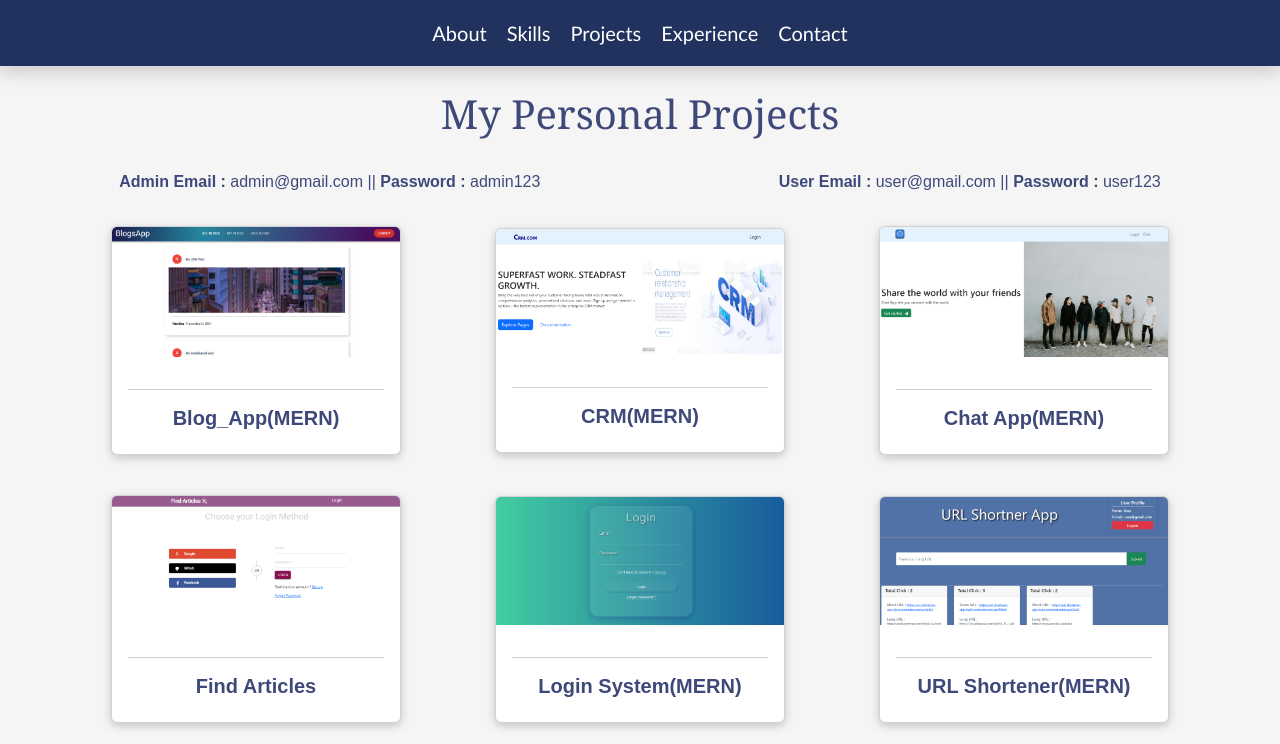
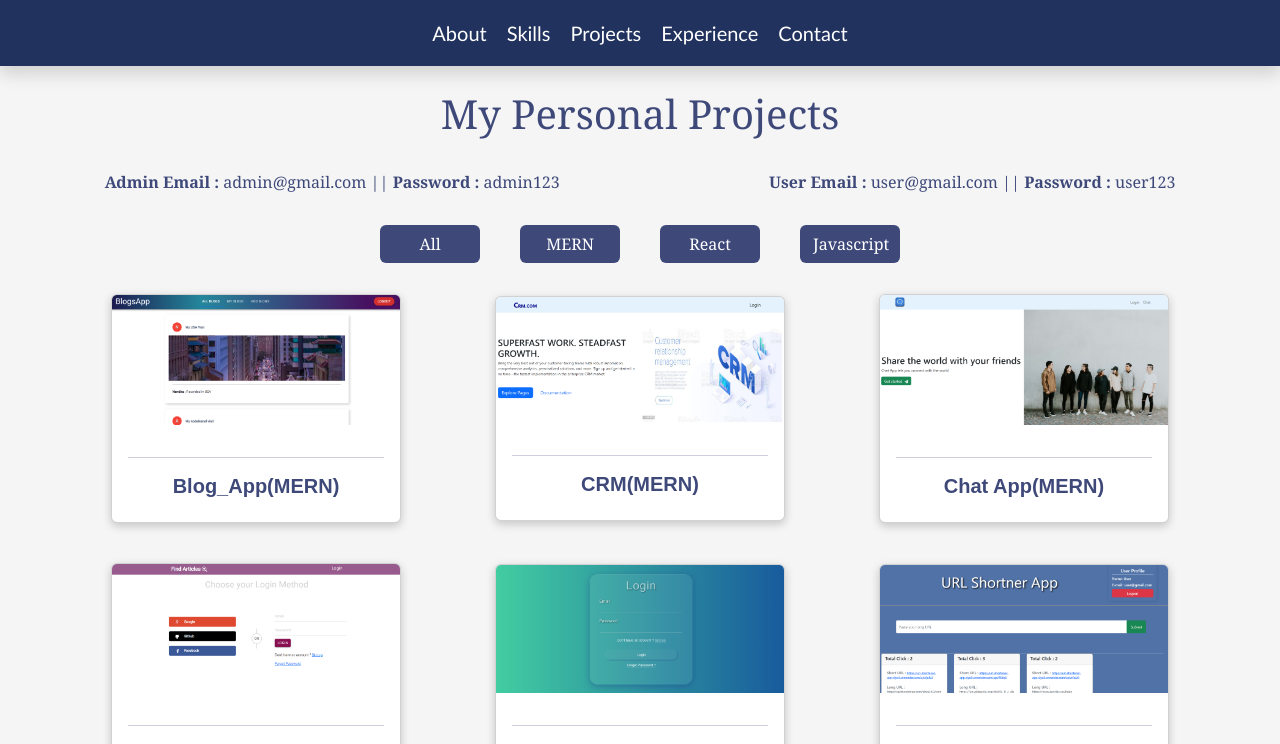
Before and after one commit to Rajeshs1708/My_Portfolio, a React (Create React App) app: page /projects in a window 1280 px wide. Shown: the top 744 px of the page. Built offline with nearby package versions, Linux system fonts and the light colour scheme.

Commit message:
first commit

```diff
--- a/src/Helpers/ProjectList.js
+++ b/src/Helpers/ProjectList.js
@@ -1,187 +1,208 @@
-import urlShortener from '../Assets/urlShortener.png'
-import loginSystem from '../Assets/loginSystem.png'
-import crm from '../Assets/crm.png'
-import chatApp from '../Assets/chatapp.png'
-import amazon from '../Assets/amazon.png'
-import youtube from '../Assets/youtube.png'
-import facebook from '../Assets/facebook.png'
-import blogApp from '../Assets/blogApp.png'
-import thirukkural from '../Assets/thirukkural.png'
-import iceAndFire from '../Assets/ice&fire.png'
-import covid19 from '../Assets/covid19.png'
-import htmlForm from '../Assets/htmlForm.png'
-import infiniteScroll from '../Assets/infiniteScroll.png'
-import calculator from '../Assets/calculator.png'
-import oAuth from '../Assets/oAuth.png'
+import urlShortener from "../Assets/urlShortener.png";
+import loginSystem from "../Assets/loginSystem.png";
+import crm from "../Assets/crm.png";
+import chatApp from "../Assets/chatapp.png";
+import amazon from "../Assets/amazon.png";
+import youtube from "../Assets/youtube.png";
+import facebook from "../Assets/facebook.png";
+import blogApp from "../Assets/blogApp.png";
+import thirukkural from "../Assets/thirukkural.png";
+import iceAndFire from "../Assets/ice&fire.png";
+import covid19 from "../Assets/covid19.png";
+import htmlForm from "../Assets/htmlForm.png";
+import infiniteScroll from "../Assets/infiniteScroll.png";
+import calculator from "../Assets/calculator.png";
+import oAuth from "../Assets/oAuth.png";
 
 const ProjectList = [
   {
-    name: 'Blog_App(MERN)',
-    alt: 'Blog_App',
+    name: "Blog_App(MERN)",
+    alt: "Blog_App",
     image: blogApp,
-    skills: 'React, Material UI, Node JS, Express JS, MongoDB',
-    gitLink1: 'https://github.com/Rajeshs1708/Blog_app_Frontend',
-    gitLink2: 'https://github.com/Rajeshs1708/Blog_app_Backend',
-    netlifyLink: 'https://blog-app-001.netlify.app/',
+    skills: "React, Material UI, Node JS, Express JS, MongoDB",
+    gitLink1: "https://github.com/Rajeshs1708/Blog_app_Frontend",
+    gitLink2: "https://github.com/Rajeshs1708/Blog_app_Backend",
+    netlifyLink: "https://blog-app-001.netlify.app/",
     description:
-      'Blog MERN is a web application that makes it easy to create and manage content-rich blogs. It is built with the MERN (MongoDB, Express, React, Node.js) stack and is designed to be fast, secure, and user-friendly. With its simple yet modern user interface, Blog MERN provides users with an efficient way to create and manage their blogs.This blog app is a type of website where the content is presented in reverse chronological order (newer content appear first).'
+      "Blog MERN is a web application that makes it easy to create and manage content-rich blogs. It is built with the MERN (MongoDB, Express, React, Node.js) stack and is designed to be fast, secure, and user-friendly. With its simple yet modern user interface, Blog MERN provides users with an efficient way to create and manage their blogs.This blog app is a type of website where the content is presented in reverse chronological order (newer content appear first).",
+    category: "MERN",
   },
   {
-    name: 'CRM(MERN)',
-    alt: 'Customer Relationship Management',
+    name: "CRM(MERN)",
+    alt: "Customer Relationship Management",
     image: crm,
-    skills: 'React, Bootstrap, Node JS, Express JS, MongoDB, Stripe(Payment)',
-    gitLink1: 'https://github.com/Rajeshs1708/CPM-webcode-frontend',
-    gitLink2: 'https://github.com/Rajeshs1708/CPM-webcode-backend',
-    netlifyLink: 'https://cpm-app-489603.netlify.app/',
+    skills: "React, Bootstrap, Node JS, Express JS, MongoDB, Stripe(Payment)",
+    gitLink1: "https://github.com/Rajeshs1708/CPM-webcode-frontend",
+    gitLink2: "https://github.com/Rajeshs1708/CPM-webcode-backend",
+    netlifyLink: "https://cpm-app-489603.netlify.app/",
     description:
-      'CRM MERN application is a powerful customer relationship management (CRM) solution built with MongoDB, Express, React, and Node.js. This full-stack application lets you store information about customers to help you track the status of every customer relationship. The application will be able to store and edit customer details, as well as keep notes about them'
+      "CRM MERN application is a powerful customer relationship management (CRM) solution built with MongoDB, Express, React, and Node.js. This full-stack application lets you store information about customers to help you track the status of every customer relationship. The application will be able to store and edit customer details, as well as keep notes about them",
+    category: "MERN",
   },
   {
-    name: 'Chat App(MERN)',
-    alt: 'Chat App',
+    name: "Chat App(MERN)",
+    alt: "Chat App",
     image: chatApp,
-    skills: 'React, Redux, Bootstrap, Socket.io, Node JS, Express JS, MongoDB',
-    gitLink1: 'https://github.com/Rajeshs1708/chatapp-frontend',
-    gitLink2: 'https://github.com/Rajeshs1708/chatapp-backend',
-    netlifyLink: 'https://chatapp-03-23.netlify.app/',
+    skills: "React, Redux, Bootstrap, Socket.io, Node JS, Express JS, MongoDB",
+    gitLink1: "https://github.com/Rajeshs1708/chatapp-frontend",
+    gitLink2: "https://github.com/Rajeshs1708/chatapp-backend",
+    netlifyLink: "https://chatapp-03-23.netlify.app/",
     description:
-      'A Chat App(MERN) is an application that allows users to communicate with each other in real-time via chat messages This application is built using the MongoDB, Express.js, React.js, and Node.js (MERN).Users must sign up and log in to use the app. Users can send and receive messages in real-time, without having to refresh the page. Users can send private messages to other users and can see the online status of other users and Users receive notifications when they receive new messages.'
+      "A Chat App(MERN) is an application that allows users to communicate with each other in real-time via chat messages This application is built using the MongoDB, Express.js, React.js, and Node.js (MERN).Users must sign up and log in to use the app. Users can send and receive messages in real-time, without having to refresh the page. Users can send private messages to other users and can see the online status of other users and Users receive notifications when they receive new messages.",
+    category: "MERN",
   },
   {
-    name: 'Find Articles',
-    alt: 'OAuth',
+    name: "Find Articles",
+    alt: "OAuth",
     image: oAuth,
-    skills: 'React,Bootstrap, Node JS, Express JS, MongoDB',
+    skills: "React,Bootstrap, Node JS, Express JS, MongoDB",
     gitLink1:
-      'https://github.com/Rajeshs1708/Login-logout-with-multiple-OAuth-frontend-',
+      "https://github.com/Rajeshs1708/Login-logout-with-multiple-OAuth-frontend-",
     gitLink2:
-      'https://github.com/Rajeshs1708/Login-logout-with-multiple-OAuth-backend',
-    netlifyLink: 'https://login-with-oauth.netlify.app/',
+      "https://github.com/Rajeshs1708/Login-logout-with-multiple-OAuth-backend",
+    netlifyLink: "https://login-with-oauth.netlify.app/",
     description:
-      'Find Articles app is built with the MERN (MongoDB, Express, React, Node.js) stack and is designed to be fast, secure, and user-friendly.This Find Articles app is a type of website where the content is read only and we can add to favourite. '
+      "Find Articles app is built with the MERN (MongoDB, Express, React, Node.js) stack and is designed to be fast, secure, and user-friendly.This Find Articles app is a type of website where the content is read only and we can add to favourite. ",
+
+    category: "MERN",
   },
   {
-    name: 'Login System(MERN)',
-    alt: 'Login System',
+    name: "Login System(MERN)",
+    alt: "Login System",
     image: loginSystem,
-    skills: 'React, Node JS, Express JS, MongoDB ',
-    gitLink1: 'https://github.com/Rajeshs1708/Password_Reset_Flow-frontend',
-    gitLink2: 'https://github.com/Rajeshs1708/Password_Reset_Flow-backend',
-    netlifyLink: 'https://password-reset-flow-app.netlify.app/',
+    skills: "React, Node JS, Express JS, MongoDB ",
+    gitLink1: "https://github.com/Rajeshs1708/Password_Reset_Flow-frontend",
+    gitLink2: "https://github.com/Rajeshs1708/Password_Reset_Flow-backend",
+    netlifyLink: "https://password-reset-flow-app.netlify.app/",
     description:
-      'Login MERN application is a full-stack web application that provides users with an easy way to create and manage their account and log in to a secure profile. It is built with the MERN stack (MongoDB, Express, React, Node.js) and provides users with an intuitive, secure, and user-friendly interface.It also supports secure authentication.'
+      "Login MERN application is a full-stack web application that provides users with an easy way to create and manage their account and log in to a secure profile. It is built with the MERN stack (MongoDB, Express, React, Node.js) and provides users with an intuitive, secure, and user-friendly interface.It also supports secure authentication.",
+
+    category: "MERN",
   },
   {
-    name: 'URL Shortener(MERN)',
-    alt: 'URL Shortener',
+    name: "URL Shortener(MERN)",
+    alt: "URL Shortener",
     image: urlShortener,
-    skills: 'React, Bootstrap, Node JS, Express JS, MongoDB ',
-    gitLink1: 'https://github.com/Rajeshs1708/URL-Shortener-app-frontend',
-    gitLink2: 'https://github.com/Rajeshs1708/URL-Shortener-app-backend',
-    netlifyLink: 'https://url-shortener-app-finaltask.netlify.app/',
+    skills: "React, Bootstrap, Node JS, Express JS, MongoDB ",
+    gitLink1: "https://github.com/Rajeshs1708/URL-Shortener-app-frontend",
+    gitLink2: "https://github.com/Rajeshs1708/URL-Shortener-app-backend",
+    netlifyLink: "https://url-shortener-app-finaltask.netlify.app/",
     description:
-      "This URL shortener application is a web application built with the MERN (MongoDB, Express, React, and Node.js) stack that is designed to shorten lengthy URLs into shorter, more manageable ones. It allows users to quickly and easily create, share, and track shortened URLs. The application can also track the number of clicks each URL has received. The idea is to minimize the web page address into something that's easier to remember and track."
+      "This URL shortener application is a web application built with the MERN (MongoDB, Express, React, and Node.js) stack that is designed to shorten lengthy URLs into shorter, more manageable ones. It allows users to quickly and easily create, share, and track shortened URLs. The application can also track the number of clicks each URL has received. The idea is to minimize the web page address into something that's easier to remember and track.",
+
+    category: "MERN",
   },
   {
-    name: 'Amazon Clone (UI)',
-    alt: 'Amazon',
+    name: "Amazon Clone (UI)",
+    alt: "Amazon",
     image: amazon,
-    skills: 'React, Material UI',
-    gitLink1: 'https://github.com/Rajeshs1708/amazon-clone',
-    gitLink2: 'https://github.com/Rajeshs1708/amazon-clone',
-    netlifyLink: 'https://amazon-clone-123.netlify.app/',
+    skills: "React, Material UI",
+    gitLink1: "https://github.com/Rajeshs1708/amazon-clone",
+    gitLink2: "https://github.com/Rajeshs1708/amazon-clone",
+    netlifyLink: "https://amazon-clone-123.netlify.app/",
     description:
-      'Amazon Clone UI is an application that replicates the look and feel of the popular Amazon website. It is designed to provide users with a seamless and easy shopping experience. The app features a modern and intuitive user interface, with easy-to-navigate menus and a wide range of product categories.The app also provides users with the ability to save their favorite items to a wishlist for later'
+      "Amazon Clone UI is an application that replicates the look and feel of the popular Amazon website. It is designed to provide users with a seamless and easy shopping experience. The app features a modern and intuitive user interface, with easy-to-navigate menus and a wide range of product categories.The app also provides users with the ability to save their favorite items to a wishlist for later",
+
+    category: "React",
   },
   {
-    name: 'YouTube Clone (UI)',
-    alt: 'YouTube',
+    name: "YouTube Clone (UI)",
+    alt: "YouTube",
     image: youtube,
-    skills: 'React, Material UI',
-    gitLink1: 'https://github.com/Rajeshs1708/YouTube-Clone',
-    gitLink2: 'https://github.com/Rajeshs1708/YouTube-Clone',
-    netlifyLink: 'https://youtube-clone-007.netlify.app/',
+    skills: "React, Material UI",
+    gitLink1: "https://github.com/Rajeshs1708/YouTube-Clone",
+    gitLink2: "https://github.com/Rajeshs1708/YouTube-Clone",
+    netlifyLink: "https://youtube-clone-007.netlify.app/",
     description:
-      'It provides a familiar user interface that allows users to easily navigate and manage their own YouTube-like content.'
+      "It provides a familiar user interface that allows users to easily navigate and manage their own YouTube-like content.",
+
+    category: "React",
   },
   {
-    name: 'Facebook Clone (UI)',
-    alt: 'Facebook',
+    name: "Facebook Clone (UI)",
+    alt: "Facebook",
     image: facebook,
-    skills: 'React, Material UI',
-    gitLink1: 'https://github.com/Rajeshs1708/facebook-clone',
-    gitLink2: 'https://github.com/Rajeshs1708/facebook-clone',
-    netlifyLink: 'https://facebook-clone-0001.netlify.app/',
+    skills: "React, Material UI",
+    gitLink1: "https://github.com/Rajeshs1708/facebook-clone",
+    gitLink2: "https://github.com/Rajeshs1708/facebook-clone",
+    netlifyLink: "https://facebook-clone-0001.netlify.app/",
     description:
-      'Facebook clone UI only application is a clone of the popular social media platform, Facebook. It offers users a clone of the user interface of the original platform, with a few minor changes'
+      "Facebook clone UI only application is a clone of the popular social media platform, Facebook. It offers users a clone of the user interface of the original platform, with a few minor changes",
+
+    category: "React",
   },
   {
-    name: 'Thirukkural (API call)',
-    alt: 'Thirukkural',
+    name: "Thirukkural (API call)",
+    alt: "Thirukkural",
     image: thirukkural,
-    skills: 'HTML, CSS, JavaScript, Bootstrap',
-    gitLink1: 'https://github.com/Rajeshs1708/Day-20th-Task-13-Thirukkural-API',
-    gitLink2: 'https://github.com/Rajeshs1708/Day-20th-Task-13-Thirukkural-API',
-    netlifyLink: 'https://clever-dasik-75cb83.netlify.app/',
+    skills: "HTML, CSS, JavaScript, Bootstrap",
+    gitLink1: "https://github.com/Rajeshs1708/Day-20th-Task-13-Thirukkural-API",
+    gitLink2: "https://github.com/Rajeshs1708/Day-20th-Task-13-Thirukkural-API",
+    netlifyLink: "https://clever-dasik-75cb83.netlify.app/",
     description:
-      'This API enables users to fetch data from the Thirukkural, an ancient Tamil collection of moral proverbs. It provides access to all 1330 couplets from the Thirukkural and their English translations, as well as other detailed information such as the chapters, adhikarams, and authors. This API can be used to develop applications for learning, studying, and teaching the Thirukkural'
+      "This API enables users to fetch data from the Thirukkural, an ancient Tamil collection of moral proverbs. It provides access to all 1330 couplets from the Thirukkural and their English translations, as well as other detailed information such as the chapters, adhikarams, and authors. This API can be used to develop applications for learning, studying, and teaching the Thirukkural",
+    category: "Javascript",
   },
   {
-    name: 'Ice and Fire (API call)',
-    alt: 'Ice and Fire',
+    name: "Ice and Fire (API call)",
+    alt: "Ice and Fire",
     image: iceAndFire,
-    skills: 'HTML, CSS, JavaScript, Bootstrap',
+    skills: "HTML, CSS, JavaScript, Bootstrap",
     gitLink1:
-      'https://github.com/Rajeshs1708/Day-20th-Task-13-Ice-and-Fire-API',
+      "https://github.com/Rajeshs1708/Day-20th-Task-13-Ice-and-Fire-API",
     gitLink2:
-      'https://github.com/Rajeshs1708/Day-20th-Task-13-Ice-and-Fire-API',
-    netlifyLink: 'https://relaxed-kangaroo-35a38d.netlify.app/',
+      "https://github.com/Rajeshs1708/Day-20th-Task-13-Ice-and-Fire-API",
+    netlifyLink: "https://relaxed-kangaroo-35a38d.netlify.app/",
     description:
-      "Fetch data from the Ice and Fire API is a process of retrieving data from the Ice and Fire API, an open-source database of information related to the fantasy world of George R.R. Martin's A Song of Ice and Fire series. The API provides access to a variety of data, including book and character details, location information, and more."
+      "Fetch data from the Ice and Fire API is a process of retrieving data from the Ice and Fire API, an open-source database of information related to the fantasy world of George R.R. Martin's A Song of Ice and Fire series. The API provides access to a variety of data, including book and character details, location information, and more.",
+    category: "Javascript",
   },
   {
-    name: 'Covid-19 (API call)',
-    alt: 'Covid-19',
+    name: "Covid-19 (API call)",
+    alt: "Covid-19",
     image: covid19,
-    skills: 'HTML, CSS, JavaScript, Bootstrap',
-    gitLink1: ' https://github.com/Rajeshs1708/Day-20th-Task-Covid-19-API',
-    gitLink2: ' https://github.com/Rajeshs1708/Day-20th-Task-Covid-19-API',
-    netlifyLink: 'https://soft-selkie-b8e4fa.netlify.app/',
+    skills: "HTML, CSS, JavaScript, Bootstrap",
+    gitLink1: " https://github.com/Rajeshs1708/Day-20th-Task-Covid-19-API",
+    gitLink2: " https://github.com/Rajeshs1708/Day-20th-Task-Covid-19-API",
+    netlifyLink: "https://soft-selkie-b8e4fa.netlify.app/",
     description:
-      'Fetching data from a third-party COVID-19 API allows users to access up-to-date information about the current coronavirus pandemic. This data can be used to create detailed reports, track trends, and provide insights into the spread of the virus. It includes statistics such as the total number of confirmed cases, deaths, and recoveries, as well as detailed breakdowns by country, region, or other demographic categories. The data can also be used to generate interactive maps and charts, making it easier to visualize the impact of the virus.'
+      "Fetching data from a third-party COVID-19 API allows users to access up-to-date information about the current coronavirus pandemic. This data can be used to create detailed reports, track trends, and provide insights into the spread of the virus. It includes statistics such as the total number of confirmed cases, deaths, and recoveries, as well as detailed breakdowns by country, region, or other demographic categories. The data can also be used to generate interactive maps and charts, making it easier to visualize the impact of the virus.",
+    category: "Javascript",
   },
   {
-    name: 'Infinite Scroll',
-    alt: 'Images',
+    name: "Infinite Scroll",
+    alt: "Images",
     image: infiniteScroll,
-    skills: 'HTML, CSS, JavaScript, Bootstrap',
-    gitLink1: 'https://github.com/Rajeshs1708/Infinite_Scroll',
-    gitLink2: 'https://github.com/Rajeshs1708/Infinite_Scroll',
-    netlifyLink: 'https://infinite-scroll-001.netlify.app/',
+    skills: "HTML, CSS, JavaScript, Bootstrap",
+    gitLink1: "https://github.com/Rajeshs1708/Infinite_Scroll",
+    gitLink2: "https://github.com/Rajeshs1708/Infinite_Scroll",
+    netlifyLink: "https://infinite-scroll-001.netlify.app/",
     description:
-      "Unsplash API's infinite scrolling feature allows developers to quickly and easily access large volumes of images at once. It enables developers to retrieve an unlimited number of images from the Unsplash library, without having to manually make multiple requests. The infinite scrolling feature is incredibly efficient and effective, as it enables developers to quickly and easily access high-quality images in large quantities."
+      "Unsplash API's infinite scrolling feature allows developers to quickly and easily access large volumes of images at once. It enables developers to retrieve an unlimited number of images from the Unsplash library, without having to manually make multiple requests. The infinite scrolling feature is incredibly efficient and effective, as it enables developers to quickly and easily access high-quality images in large quantities.",
+    category: "Javascript",
   },
   {
-    name: 'HTML Form',
-    alt: 'Form',
+    name: "HTML Form",
+    alt: "Form",
     image: htmlForm,
-    skills: 'HTML, CSS, JavaScript, Bootstrap',
-    gitLink1: 'https://github.com/Rajeshs1708/Day-16-Task-11-HTML-Form-Table',
-    netlifyLink: ' https://rainbow-medovik-b02910.netlify.app/',
+    skills: "HTML, CSS, JavaScript, Bootstrap",
+    gitLink1: "https://github.com/Rajeshs1708/Day-16-Task-11-HTML-Form-Table",
+    netlifyLink: " https://rainbow-medovik-b02910.netlify.app/",
     description:
-      'CRUD (Create, Read, Update, Delete) is a set of operations that is used to manage data in a database. It is commonly used when developing web applications.HTML is used to create the structure of the web page, while CSS is used to style the page. JavaScript can be used to create forms and to interact with the database.'
+      "CRUD (Create, Read, Update, Delete) is a set of operations that is used to manage data in a database. It is commonly used when developing web applications.HTML is used to create the structure of the web page, while CSS is used to style the page. JavaScript can be used to create forms and to interact with the database.",
+    category: "Javascript",
   },
   {
-    name: 'Calculator',
-    alt: 'Calculator',
+    name: "Calculator",
+    alt: "Calculator",
     image: calculator,
-    skills: 'HTML, CSS, JavaScript, Bootstrap',
-    gitLink1: 'https://github.com/Rajeshs1708/Day-16-Task-11-Calculator',
-    netlifyLink: ' https://papaya-horse-8c84c5.netlify.app/',
+    skills: "HTML, CSS, JavaScript, Bootstrap",
+    gitLink1: "https://github.com/Rajeshs1708/Day-16-Task-11-Calculator",
+    netlifyLink: " https://papaya-horse-8c84c5.netlify.app/",
     description:
-      'This application can be used to perform mathematical operations such as addition, subtraction, multiplication, and division. HTML is used to create the structure of the calculator, while CSS is used to style it. JavaScript can be used to capture user input, process the calculations, and display the results on the page. '
-  }
-]
+      "This application can be used to perform mathematical operations such as addition, subtraction, multiplication, and division. HTML is used to create the structure of the calculator, while CSS is used to style it. JavaScript can be used to capture user input, process the calculations, and display the results on the page. ",
+    category: "Javascript",
+  },
+];
 
-export default ProjectList
+export default ProjectList;
--- a/src/Pages/Projects.js
+++ b/src/Pages/Projects.js
@@ -1,34 +1,65 @@
-import React from 'react'
-import '../Styles/Projects.css'
-import ProjectList from '../Helpers/ProjectList'
-import ProjectItem from '../Components/ProjectItem'
+import React, { useState } from "react";
+import "../Styles/Projects.css";
+import ProjectList from "../Helpers/ProjectList";
+import ProjectItem from "../Components/ProjectItem";
 
-function Projects () {
+//Get all the category in the projectList
+const category = ProjectList.map((item, i) => {
+  return item.category;
+});
+// Make it as new Array
+const newItems = ["All", ...new Set([...category])];
+
+function Projects() {
+  const [newProjectList, setNewProjectList] = useState(ProjectList);
+
+  const handleClickButton = (item) => {
+    if (item === "All") {
+      setNewProjectList(ProjectList);
+      return;
+    }
+    let result = ProjectList.filter((ele, i) => ele.category === item);
+    setNewProjectList(result);
+  };
+
   return (
-    <div className='projects'>
-      <h1 className='h1'>My Personal Projects</h1>
-      <div className='credentials text-center'>
+    <div className="projects">
+      <h1 className="h1">My Personal Projects</h1>
+      <div className="credentials text-center">
         <p>
-          <b>Admin Email :</b> admin@gmail.com ||{' '}
+          <b>Admin Email :</b> admin@gmail.com ||{" "}
           <span>
             <b>Password :</b> admin123
           </span>
         </p>
         <br />
         <p>
-          <b>User Email :</b> user@gmail.com ||{' '}
+          <b>User Email :</b> user@gmail.com ||{" "}
           <span>
             <b>Password :</b> user123
           </span>
         </p>
       </div>
-      <div className='projectList'>
-        {ProjectList.map((project, idx) => {
-          return <ProjectItem id={idx} allProjectsData={project} />
+      <div className="category_buttons">
+        {newItems.map((item, index) => {
+          return (
+            <button
+              key={index}
+              className="btn"
+              onClick={() => handleClickButton(item)}
+            >
+              {item}
+            </button>
+          );
+        })}
+      </div>
+      <div className="projectList">
+        {newProjectList.map((project, idx) => {
+          return <ProjectItem id={idx} allProjectsData={project} />;
         })}
       </div>
     </div>
-  )
+  );
 }
 
-export default Projects
+export default Projects;
--- a/src/Styles/Projects.css
+++ b/src/Styles/Projects.css
@@ -20,8 +20,26 @@
   display: flex;
   justify-content: space-evenly;
   color: #3e497a;
+  font-family: Cambria, Cochin, Georgia, Times, "Times New Roman", serif;
 }
-
+.category_buttons {
+  width: 100%;
+  display: flex;
+  justify-content: center;
+  align-items: center;
+  margin: 10px 0px;
+  font-family: Cambria, Cochin, Georgia, Times, "Times New Roman", serif;
+}
+.category_buttons button {
+  color: white;
+  margin: 5px 20px;
+  background-color: #3e497a;
+  width: 100px;
+}
+.category_buttons button:hover {
+  color: white;
+  background-color: #2b3665;
+}
 .projectList {
   width: 90vw;
   padding: 1rem 0rem;
@@ -49,6 +67,12 @@
     grid-template-columns: 1fr;
     width: 100%;
   }
+  .category_buttons button {
+    color: white;
+    margin: 5px 9px;
+    background-color: #3e497a;
+    width: 100px;
+  }
 }
 
 .card-title {
```
